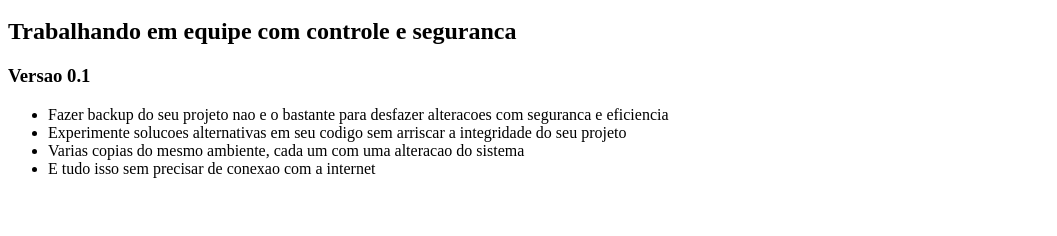
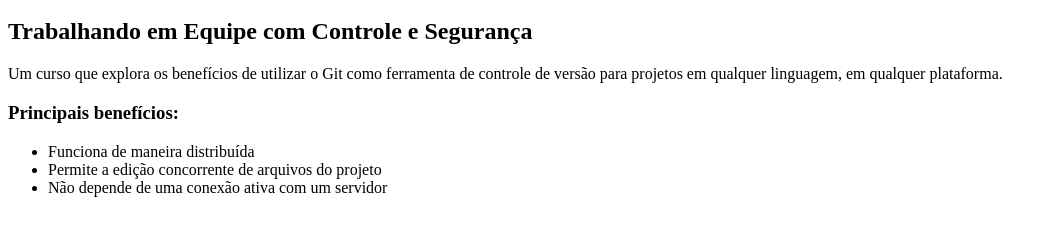
Before and after one commit to BetoVerzemiassi/controle-de-versao-git, a plain HTML site: page index.html in a window 1280 px wide. Shown: the part 48-284 px from the top of the page, without its empty margins (0-1057 px from the left). Drawn offline with Linux system fonts and the light colour scheme.

Commit message:
Aula 02 Ciclo basico do git

```diff
--- a/index.html
+++ b/index.html
@@ -1,22 +1,17 @@
 <html>
+    <head>
+    </head>
+    <body>
+        <h1>Git</h1>
+        <h2>Trabalhando em Equipe com Controle e Segurança</h2>
 
-	<head>
-		<meta charset="UTF-8"/>
-	</head>
+        <p>Um curso que explora os benefícios de utilizar o Git como ferramenta de controle de versão para projetos em qualquer linguagem, em qualquer plataforma.</p>
 
-	<body>
-		<h1>Git</h1>
-		<h2>Trabalhando em equipe com controle e seguranca</h2>
-		<h3>Versao 0.1</h3>
-		<ul>
-			<li>Fazer backup do seu projeto nao e o bastante para desfazer
-			alteracoes com seguranca e eficiencia</li>
-			<li>Experimente solucoes alternativas em seu codigo sem arriscar
-			a integridade do seu projeto</li>
-			<li>Varias copias do mesmo ambiente, cada um com uma alteracao
-			do sistema</li>
-			<li>E tudo isso sem precisar de conexao com a internet</li>
-		</ul>
-	</body>
-
+        <h3>Principais benefícios:</h3>
+        <ul>
+            <li>Funciona de maneira distribuída</li>
+            <li>Permite a edição concorrente de arquivos do projeto</li>
+            <li>Não depende de uma conexão ativa com um servidor</li>
+        </ul>
+    </body>
 </html>
```
Also changed, not shown: 1 other file.
